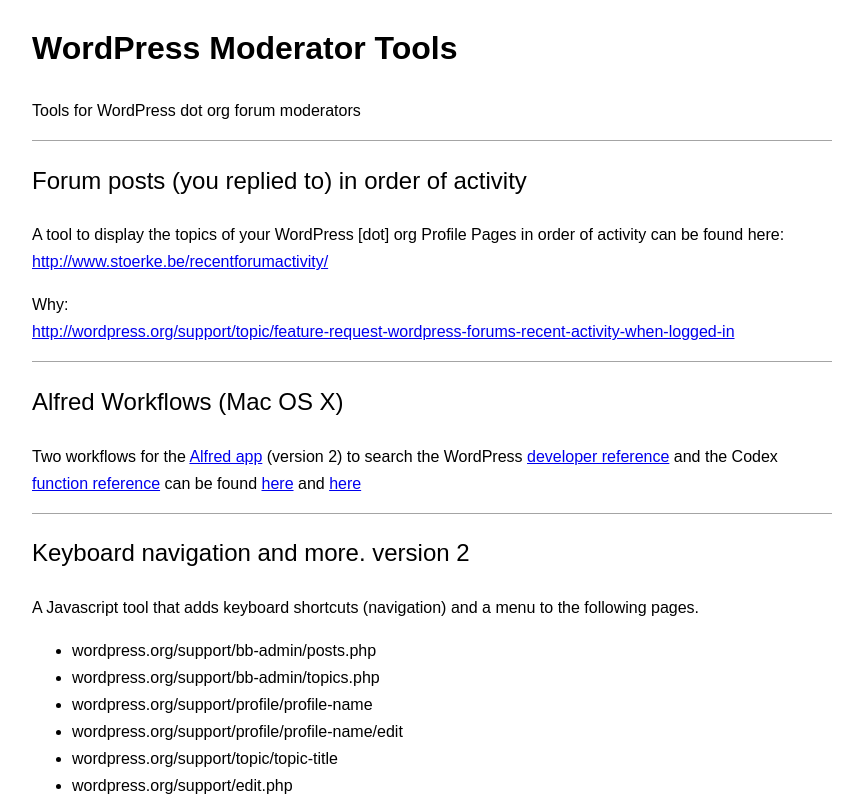
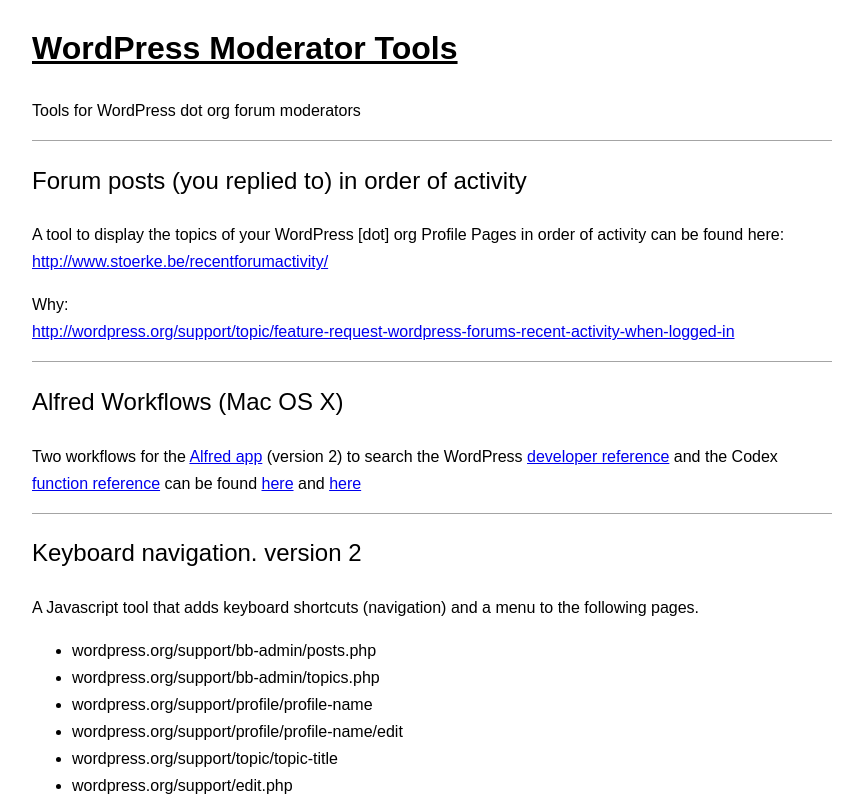
Before and after one commit to keesiemeijer/WordPress-moderator-tools, a plain HTML site: page index.html in a window 1280 px wide. Shown: the top 802 px of the page, without its empty margins (208-1071 px from the left). Drawn offline with Linux system fonts and the light colour scheme.

Commit message:
link title

```diff
--- a/index.html
+++ b/index.html
@@ -10,7 +10,7 @@
 <body>
 <div id="main">
 <div class="section">
-<h1>WordPress Moderator Tools</h1>
+<h1><a href="/WordPress-moderator-tools">WordPress Moderator Tools</a></h1>
 <p>Tools for WordPress dot org forum moderators</p>
 </div>
 <article class="section">
@@ -24,7 +24,7 @@
 <p>Two workflows for the <a href="http://www.alfredapp.com/">Alfred app</a> (version 2) to search the WordPress <a href="https://developer.wordpress.org/reference/">developer reference</a> and the Codex <a href="http://codex.wordpress.org/Function_Reference/">function reference</a> can be found <a href="http://www.alfredforum.com/topic/4321-wordpress-developer-reference/">here</a> and <a href="http://www.alfredforum.com/topic/2153-search-the-wordpress-function-reference/">here</a></p>
 </article>
 <article>
-<h2 id="keyboard-navigation">Keyboard navigation and more. version 2</h2>
+<h2 id="keyboard-navigation">Keyboard navigation. version 2</h2>
 <p>A Javascript tool that adds keyboard shortcuts (navigation) and a menu to the following pages.</p>
 <ul>
 	<li>wordpress.org/support/bb-admin/posts.php</li>
--- a/style.css
+++ b/style.css
@@ -31,6 +31,10 @@
 	font-weight: normal;
 }
 
+h1 a {
+	color: #000;
+}
+
 code {
 	font-family: Consolas,Monaco,"Courier New",Courier,monospace;
 	background: #F3F3F7;
```
Also changed, not shown: versions/index.html (+2 -2 lines), versions/version-0-1/index.html (+2 -2 lines), versions/version-1/index.html (+1 -1 lines).
